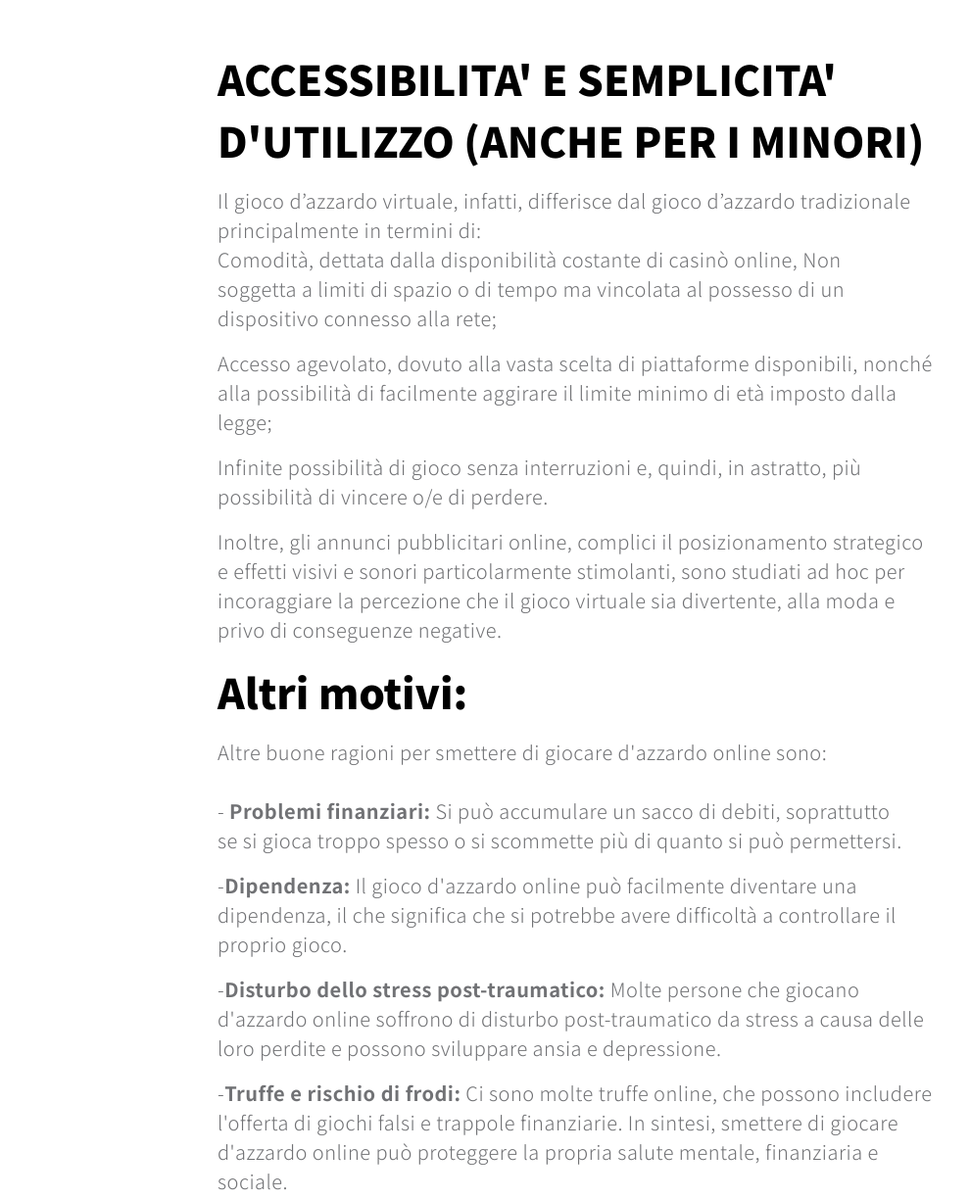
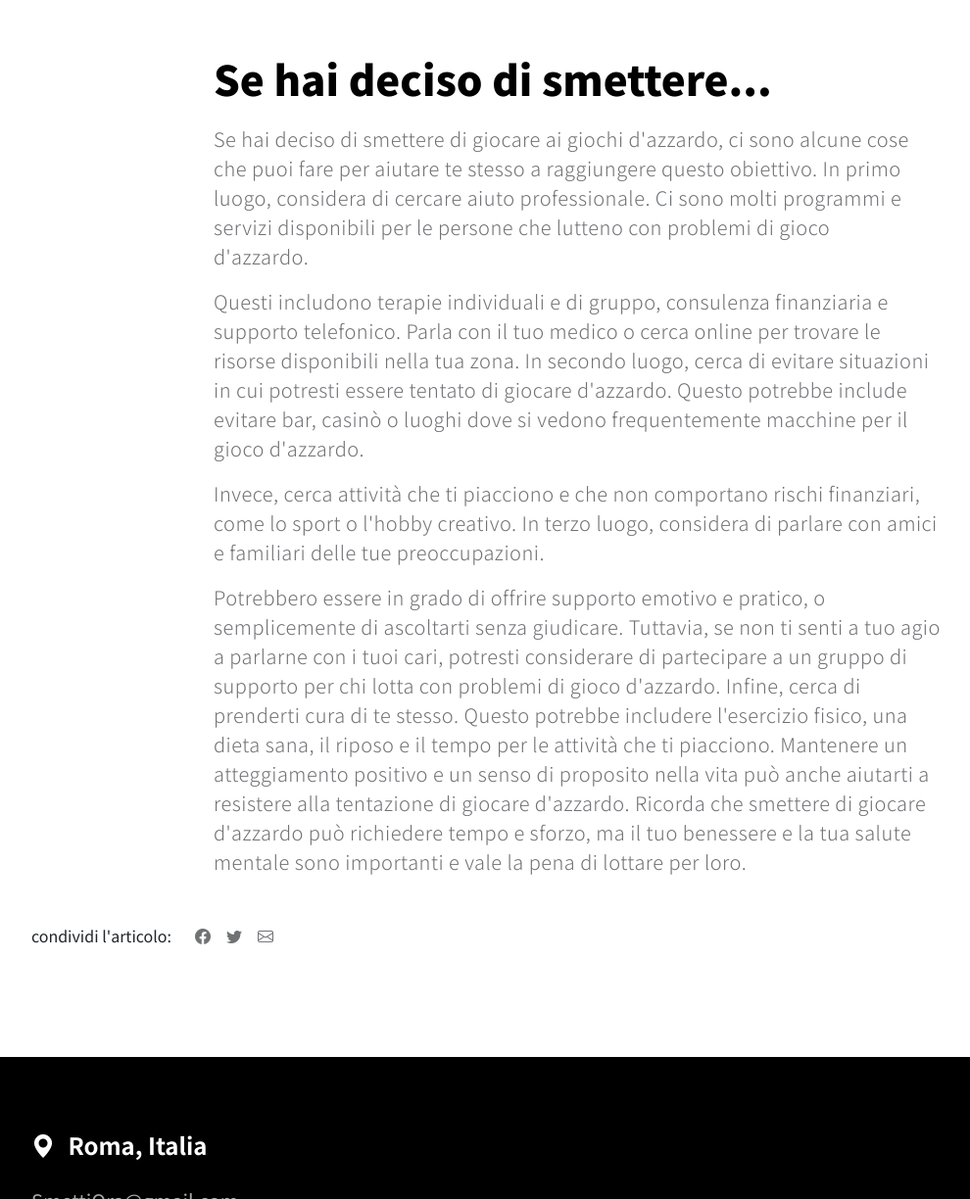
Before and after one commit to sitopacinotti/sitopacinotti.github.io, a plain HTML site: page GiocoAzzardo/news-detail1.html in a window 1280 px wide. Shown: the part 940-2164 px from the top of the page at 98% size, without its empty margins (50-1040 px from the left). Drawn offline with Linux system fonts and the light colour scheme.

Commit message:
correzzione

```diff
--- a/GiocoAzzardo/news-detail1.html
+++ b/GiocoAzzardo/news-detail1.html
@@ -87,56 +87,27 @@ https://templatemo.com/tm-567-nomad-force
 
             <section class="news-detail section-padding">
                 <div class="container">
-                    <div class="row">
+                    <div class="row"></div>
                         <div class="col-lg-8 col-10 mx-auto">
-                            <h2 class="mb-3" data-aos="fade-up">ACCESSIBILITA' E SEMPLICITA' D'UTILIZZO (ANCHE PER I MINORI)</h2>
+                            <h2 class="mb-3" data-aos="fade-up">Se hai deciso di smettere...</h2>
 
-                            <p class="me-4" data-aos="fade-up">Il gioco d’azzardo virtuale, infatti, differisce dal gioco d’azzardo tradizionale principalmente in termini di: <br>
-
-                                Comodità, dettata dalla disponibilità costante di casinò online,
-
-                                Non soggetta a limiti di spazio o di tempo ma vincolata al possesso di un dispositivo connesso alla rete;</p>
-
-                            <p data-aos="fade-up">Accesso agevolato, dovuto alla vasta scelta di piattaforme disponibili, nonché alla possibilità di facilmente
-                                aggirare il limite minimo di età imposto dalla legge; </p>
-
-                            <p data-aos="fade-up">
-                                Infinite possibilità di gioco senza interruzioni e, quindi, in astratto, più possibilità di vincere o/e di perdere.
-                            </p>
-
-                            <p data-aos="fade-up">
-                                Inoltre, gli annunci pubblicitari online, complici il posizionamento strategico e effetti visivi e sonori particolarmente stimolanti,
-                                sono studiati ad hoc per incoraggiare la percezione
-                                che il gioco virtuale sia divertente, alla moda e privo di conseguenze negative.
-                            </p>
-                        </div>
-
-                        <div class="col-lg-8 col-10 mx-auto">
-                            <h2 class="mb-3" data-aos="fade-up">Altri motivi:</h2>
-
-                            <p class="me-4" data-aos="fade-up">Altre buone ragioni per smettere di giocare d'azzardo online sono: <br><br>
-                                - <strong> Problemi finanziari:</strong> Si può accumulare un sacco di debiti,
-                                soprattutto se si gioca troppo spesso o si scommette più di quanto si può permettersi.
+                            <p class="me-4" data-aos="fade-up">Se hai deciso di smettere di giocare ai giochi d'azzardo, ci sono alcune cose che puoi fare per aiutare te stesso a raggiungere questo obiettivo.
+                                                            In primo luogo, considera di cercare aiuto professionale.
+                                                             Ci sono molti programmi e servizi disponibili per le persone che lutteno con problemi di gioco d'azzardo.
                              </p>
 
-                            <p data-aos="fade-up">-<strong>Dipendenza:</strong> Il gioco d'azzardo online può facilmente diventare una dipendenza,
-                                il che significa che si potrebbe avere difficoltà a controllare il proprio gioco.</p>
+                            <p data-aos="fade-up">Questi includono terapie individuali e di gruppo, consulenza finanziaria e supporto telefonico. Parla con il tuo medico o cerca online per trovare le risorse disponibili nella tua zona.
+                                                    In secondo luogo, cerca di evitare situazioni in cui potresti essere tentato di giocare d'azzardo.
+                                                    Questo potrebbe include evitare bar, casinò o luoghi dove si vedono frequentemente macchine per il gioco d'azzardo.</p>
 
-                            <p data-aos="fade-up">-<strong>Disturbo dello stress post-traumatico:</strong> Molte persone che giocano d'azzardo online
-                                soffrono di disturbo post-traumatico da stress a causa delle loro perdite e possono
-                                sviluppare ansia e depressione.</p>
+                            <p data-aos="fade-up">Invece, cerca attività che ti piacciono e che non comportano rischi finanziari, come lo sport o l'hobby creativo.
+                                                    In terzo luogo, considera di parlare con amici e familiari delle tue preoccupazioni. </p>
 
-                            <p data-aos="fade-up">-<strong>Truffe e rischio di frodi:</strong> Ci sono molte truffe
-                                online, che possono includere l'offerta di giochi falsi e trappole finanziarie. In sintesi,
-                                smettere di giocare d'azzardo online può proteggere la propria salute mentale, finanziaria e sociale.</p>
-
-                                <p data-aos="fade-up">
-                                    -<strong>Isolamento sociale:</strong> Il gioco d'azzardo online può portare
-                                ad un isolamento sociale, poiché si tende a trascorrere più tempo al computer anziché a
-                                interagire con gli altri in modo personale.
-                                </p>
+                            <p data-aos="fade-up">Potrebbero essere in grado di offrire supporto emotivo e pratico, o semplicemente di ascoltarti senza giudicare. Tuttavia, se non ti senti a tuo agio a parlarne con i tuoi cari, potresti considerare di partecipare a un gruppo di supporto per chi lotta con problemi di gioco d'azzardo.
+                                                    Infine, cerca di prenderti cura di te stesso. Questo potrebbe includere l'esercizio fisico, una dieta sana, il riposo e il tempo per le attività che ti piacciono.
+                                                    Mantenere un atteggiamento positivo e un senso di proposito nella vita può anche aiutarti a resistere alla tentazione di giocare d'azzardo.
+                                                    Ricorda che smettere di giocare d'azzardo può richiedere tempo e sforzo, ma il tuo benessere e la tua salute mentale sono importanti e vale la pena di lottare per loro.</p>
                         </div>
-
                             <div class="social-share d-flex mt-5">
                                 <span class="me-4" data-aos="zoom-in">condividi l'articolo:</span>
 
```
